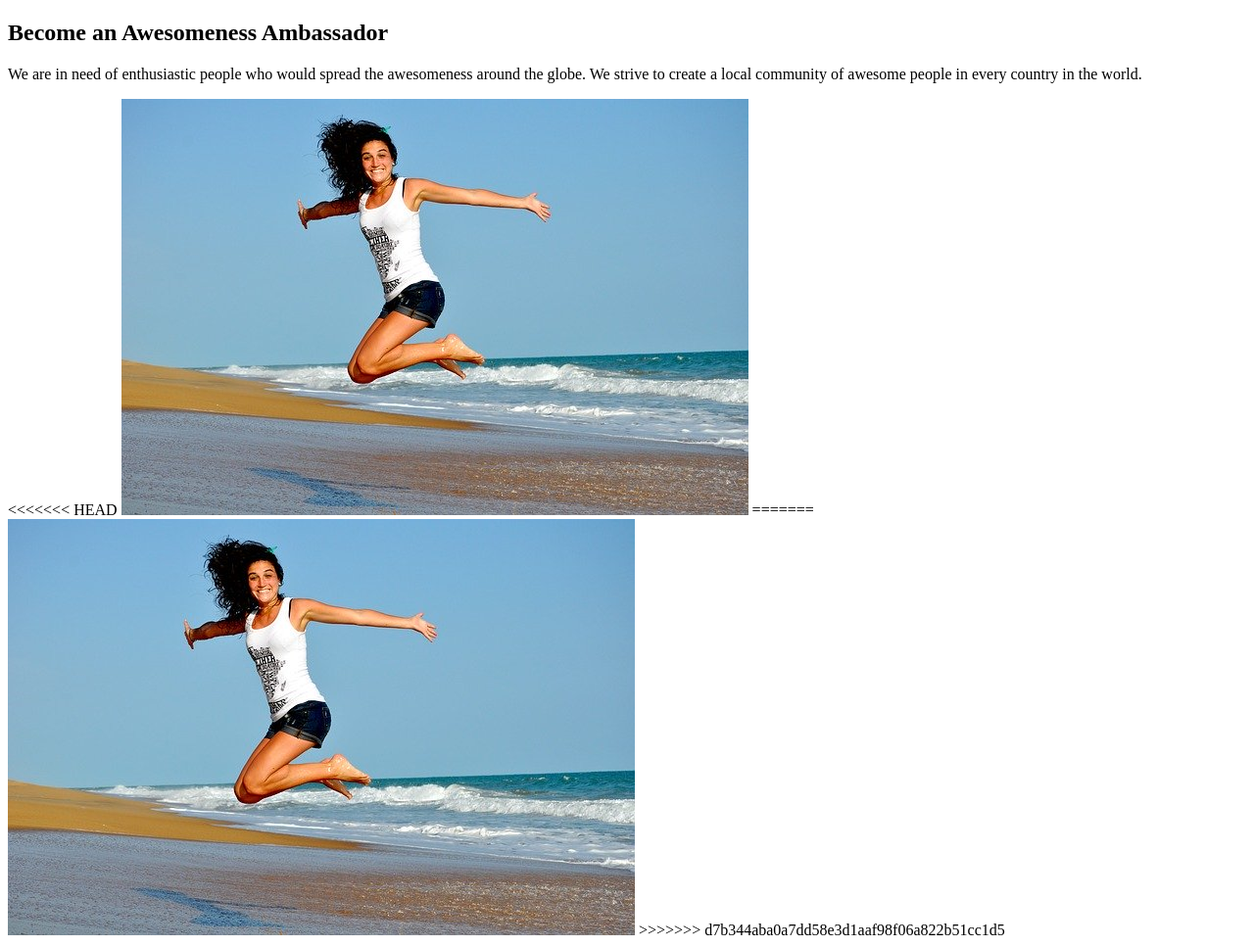
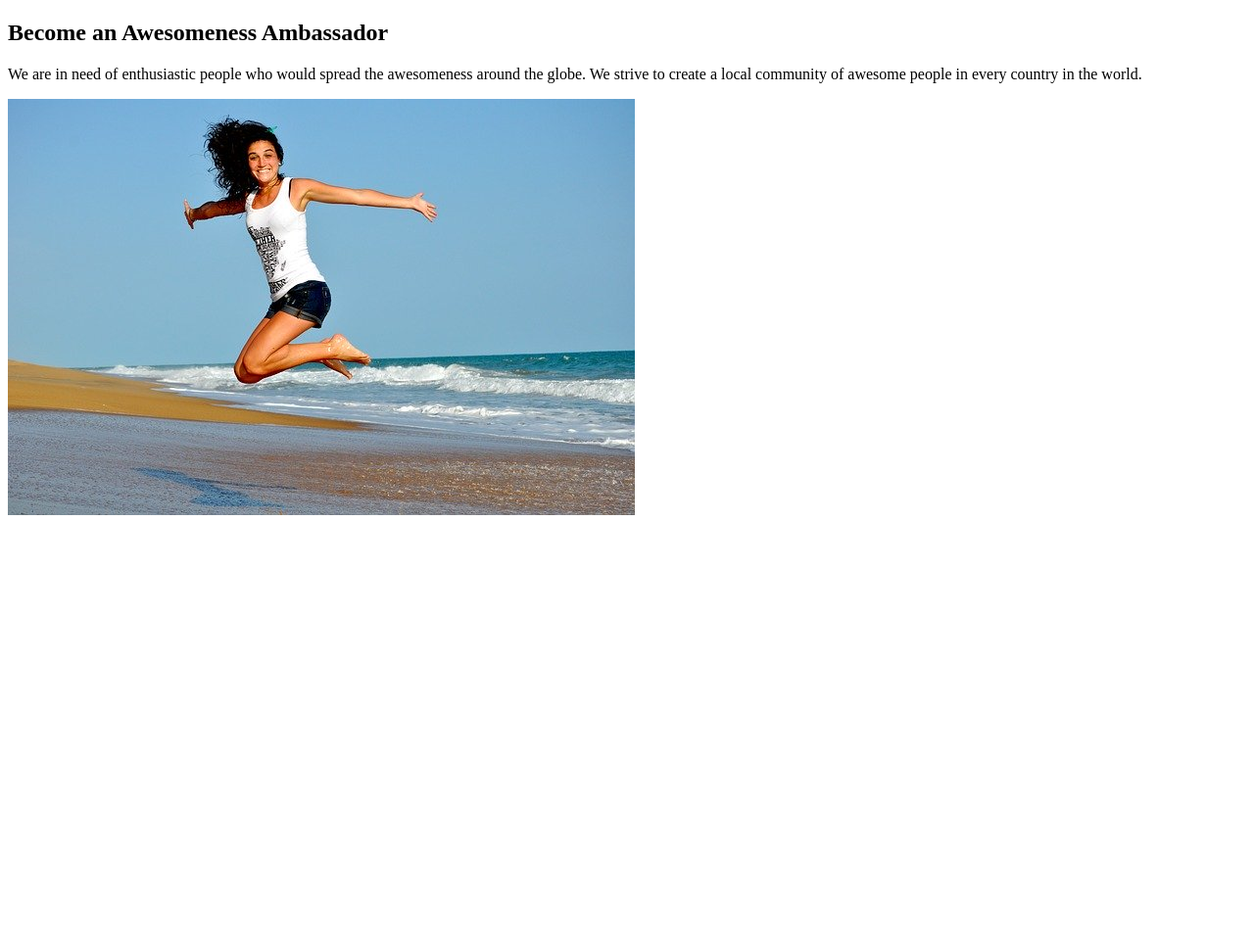
Before and after one commit to herrick1607/awesomeness, a plain HTML site: page index.html in a window 1280 px wide. Shown: the whole page at 98% size. After the commit the page ends 800 px from the top, so only its background shows below. Drawn offline with Linux system fonts and the light colour scheme.

Commit message:
modified:   index.html

```diff
--- a/index.html
+++ b/index.html
@@ -13,11 +13,7 @@
         around the globe. We strive to create a local community of awesome
         people in every country in the world.
       </p>
-<<<<<<< HEAD
       <img src="/img/fitness.jpg" alt="A Happy Employee" />
-=======
-      <img src="/img/fitness.jpg" alt="Our amazing ambassador" />
->>>>>>> d7b344aba0a7dd58e3d1aaf98f06a822b51cc1d5
     </section>
   </body>
 </html>
```
